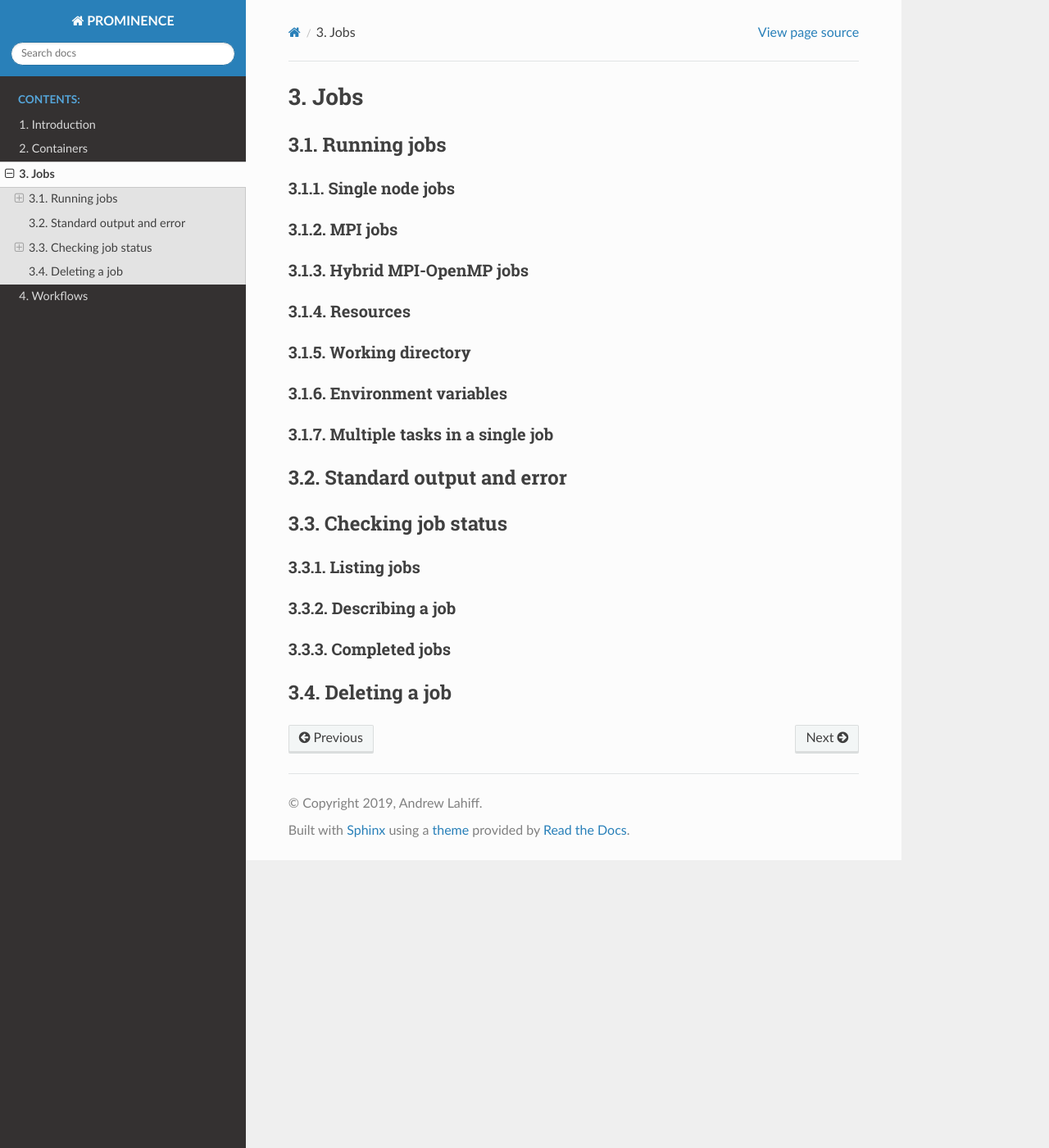
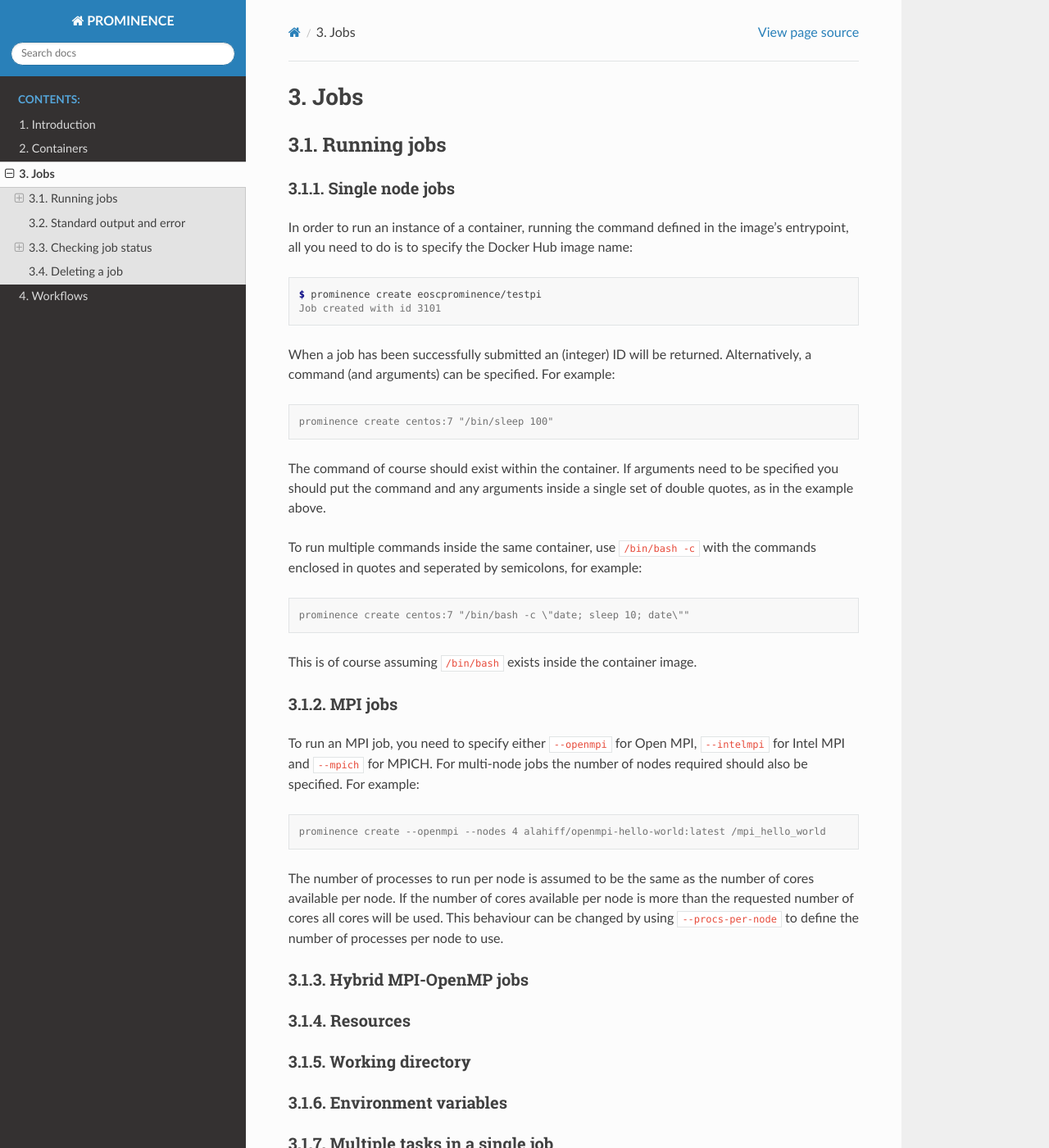
Before and after one commit to prominence-eosc/docs-eosc, a Sphinx documentation site: the page built from source/jobs.rst, in a window 1280 px wide and 1400 px high. Shown: the whole window at 82% size. Built offline with Sphinx 7.4.7 and the Read the Docs theme 2.0.0, drawn with Linux system fonts in a browser that asks for light colours.

Commit message:
Adding jobs content

```diff
--- a/source/jobs.rst
+++ b/source/jobs.rst
@@ -9,8 +9,39 @@ Running jobs
 Single node jobs
 ^^^^^^^^^^^^^^^^
 
+In order to run an instance of a container, running the command defined in the image’s entrypoint, all you need to do is to specify the Docker Hub image name:
+
+.. code-block:: console
+
+   $ prominence create eoscprominence/testpi
+   Job created with id 3101
+
+When a job has been successfully submitted an (integer) ID will be returned. Alternatively, a command (and arguments) can be specified. For example:
+
+.. code-block:: console
+
+   prominence create centos:7 "/bin/sleep 100"
+
+The command of course should exist within the container. If arguments need to be specified you should put the command and any arguments inside a single set of double quotes, as in the example above.
+
+To run multiple commands inside the same container, use ``/bin/bash -c`` with the commands enclosed in quotes and seperated by semicolons, for example:
+
+.. code-block:: console
+
+   prominence create centos:7 "/bin/bash -c \"date; sleep 10; date\""
+
+This is of course assuming ``/bin/bash`` exists inside the container image.
+
 MPI jobs
 ^^^^^^^^
+
+To run an MPI job, you need to specify either ``--openmpi`` for Open MPI, ``--intelmpi`` for Intel MPI and ``--mpich`` for MPICH. For multi-node jobs the number of nodes required should also be specified. For example:
+
+.. code-block:: console
+
+   prominence create --openmpi --nodes 4 alahiff/openmpi-hello-world:latest /mpi_hello_world
+
+The number of processes to run per node is assumed to be the same as the number of cores available per node. If the number of cores available per node is more than the requested number of cores all cores will be used. This behaviour can be changed by using ``--procs-per-node`` to define the number of processes per node to use.
 
 Hybrid MPI-OpenMP jobs
 ^^^^^^^^^^^^^^^^^^^^^^
```
